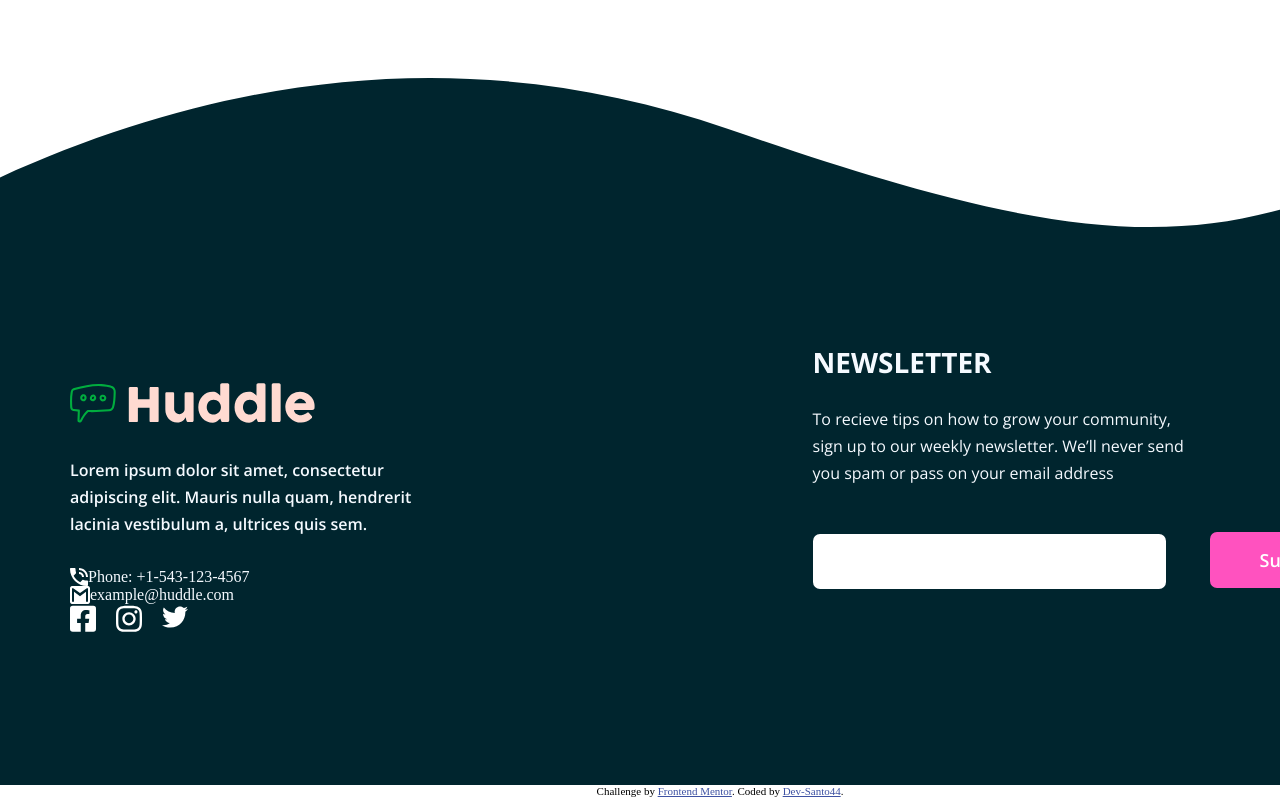
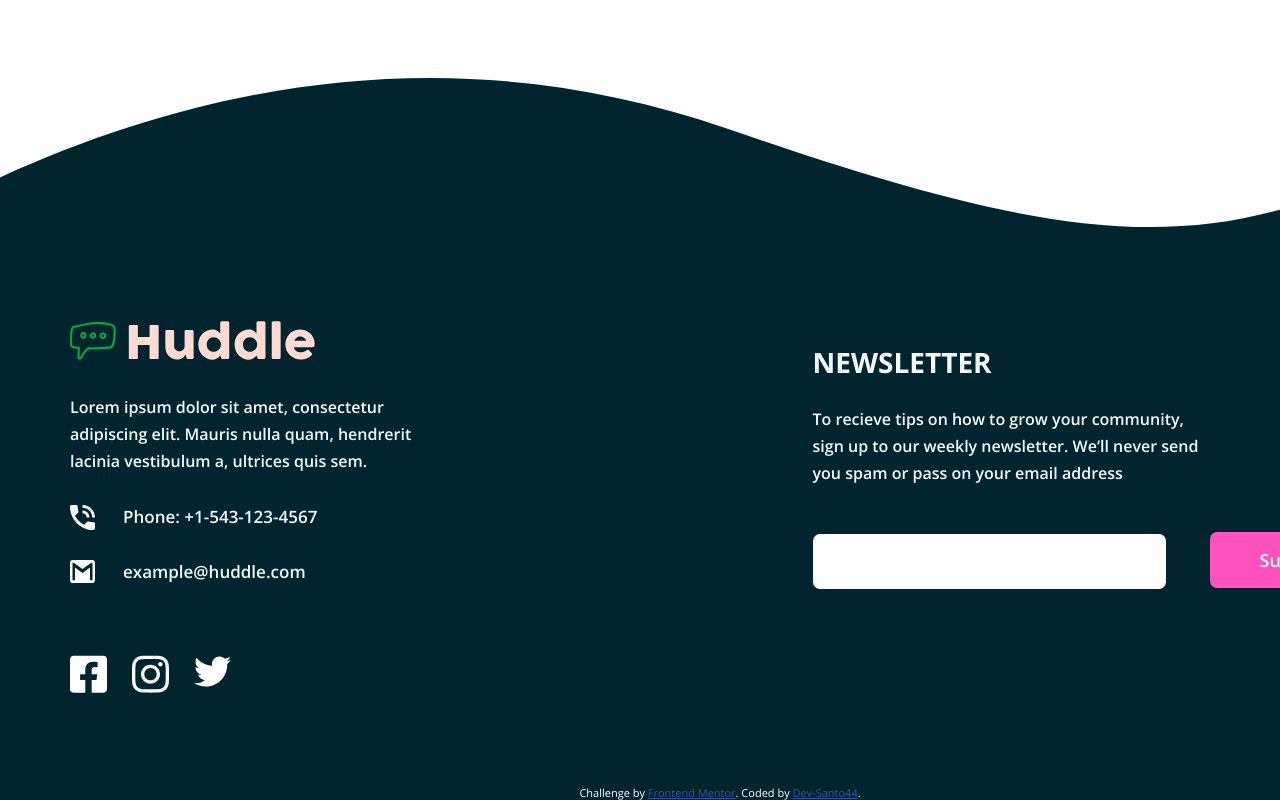
Before and after one commit to Dev-Santo44/Huddle_landing_page, a plain HTML site: page index.html in a window 1280 px wide. Shown: the part 4648-5448 px from the top of the page. Drawn offline with nearby package versions, Linux system fonts and the light colour scheme.

Commit message:
dekstop design done

```diff
--- a/index.html
+++ b/index.html
@@ -16,6 +16,7 @@
       font-size: 11px;
       text-align: center;
       bottom: 0;
+
     }
 
     .attribution a {
@@ -191,14 +192,14 @@
           Lorem ipsum dolor sit amet, consectetur adipiscing elit. Mauris nulla quam, hendrerit lacinia
           vestibulum a, ultrices quis sem.
         </p>
-        <div class="phone">
+        <div class="phone font">
           <img src="./images/icon-phone.svg" alt="">
           <p class="p_num">
             Phone: +1-543-123-4567
           </p>
         </div>
 
-        <div class="phone">
+        <div class="phone_M font">
           <img src="./images/icon-email.svg" alt="">
           <p class="p_num">
             example@huddle.com
--- a/style/main.scss
+++ b/style/main.scss
@@ -337,8 +337,8 @@ header{
                 .para_2{
                     font-size: 16px;
                     font-family: 'Open Sans', sans-serif;
-                    font-weight: 500;
-                    padding-right: 210px;
+                    font-weight: 600;
+                    padding-right: 200px;
                     line-height: 27px;
                 }
                 .input{
@@ -404,22 +404,42 @@ header{
                     line-height: 27px;
                     margin: 30px 0px;
                 }
-
+                .font{
+                    font-family: 'Open Sans', sans-serif;
+                    font-size: 17px;
+                    font-weight: 600;
+                    img{
+                        width: 25px;
+                        margin-right: 28px;
+                    }
+                }
                 .phone{
                     display: flex;
                     flex-direction: row;
+                }
+                .phone_M{
+                    display: flex;
+                    flex-direction: row;
+                    margin: 30px 0px 70px 0;
                 }
 
                 .social{
                     display: flex;
                     svg{
-                        width: 26px;
+                        width: 37px;
                         filter: invert(1);
                     }
                     .insta{
-                        margin: 0px 20px;
+                        margin: 0px 25px;
                     }
                 }
             }
         }
 }
+footer{
+    .attribution{
+        background-color: var(--dark_cyan);
+        color: white;
+        font-family: 'Open Sans', sans-serif;
+    }
+}
```
Also changed, not shown: style/main.css, 1 other file.
